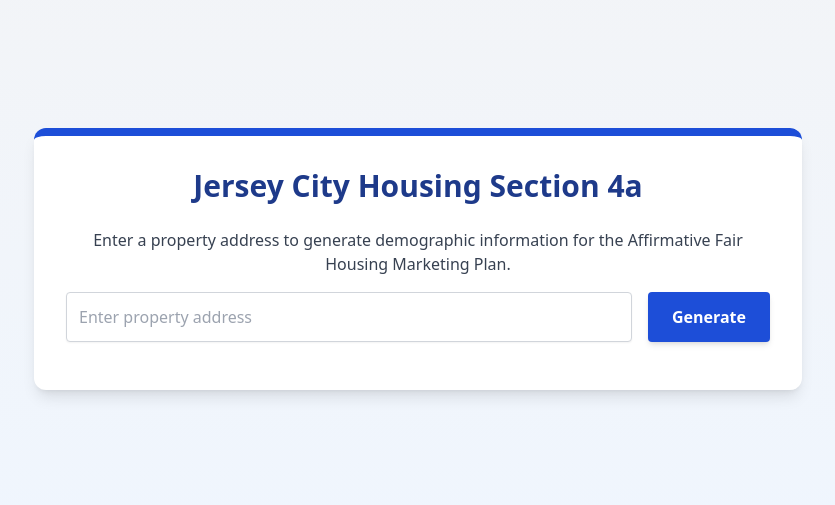
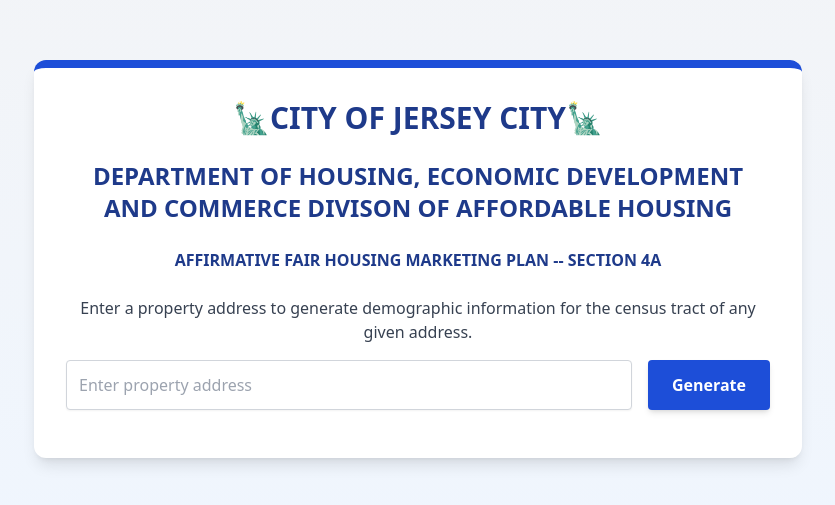
Before and after one commit to rrh2023/houses4us, a React (Create React App) app in the folder frontend/: page / in a window 1280 px wide. Shown: the part 141-646 px from the top of the page, without its empty margins (222-1057 px from the left). Built offline with nearby package versions, Linux system fonts and the light colour scheme.

Commit message:
altered frontend slightly

```diff
--- a/frontend/src/components/DemographicsForm.js
+++ b/frontend/src/components/DemographicsForm.js
@@ -42,10 +42,16 @@
     <div className="min-h-screen bg-gradient-to-b from-gray-100 to-blue-50 flex items-center justify-center p-4">
       <div className="w-full max-w-3xl bg-white rounded-xl shadow-lg p-8 border-t-8 border-blue-700">
         <h1 className="text-3xl font-extrabold text-blue-900 mb-6 text-center">
-          Jersey City Housing Section 4a
+          🗽CITY OF JERSEY CITY🗽
+        </h1>
+        <h1 className="text-2xl font-extrabold text-blue-900 mb-6 text-center">
+          DEPARTMENT OF HOUSING, ECONOMIC DEVELOPMENT AND COMMERCE DIVISON OF AFFORDABLE HOUSING
+        </h1>
+         <h1 className="text-1xl font-extrabold text-blue-900 mb-6 text-center">
+          AFFIRMATIVE FAIR HOUSING MARKETING PLAN -- SECTION 4A
         </h1>
         <p className="text-gray-700 mb-4 text-center">
-          Enter a property address to generate demographic information for the Affirmative Fair Housing Marketing Plan.
+          Enter a property address to generate demographic information for the census tract of any given address.
         </p>
 
         <div className="flex flex-col sm:flex-row gap-4 mb-4">
```
Also changed, not shown: frontend/public/wtc.webp (added).
